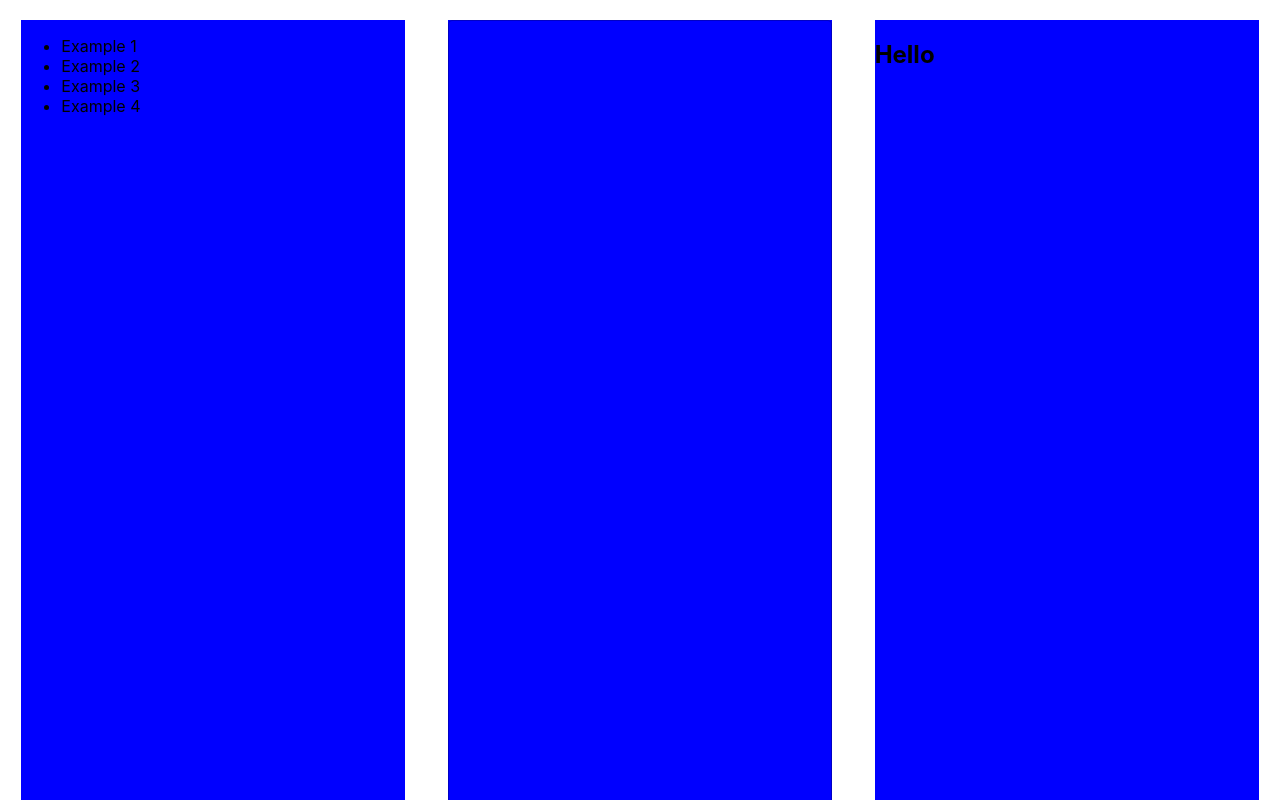
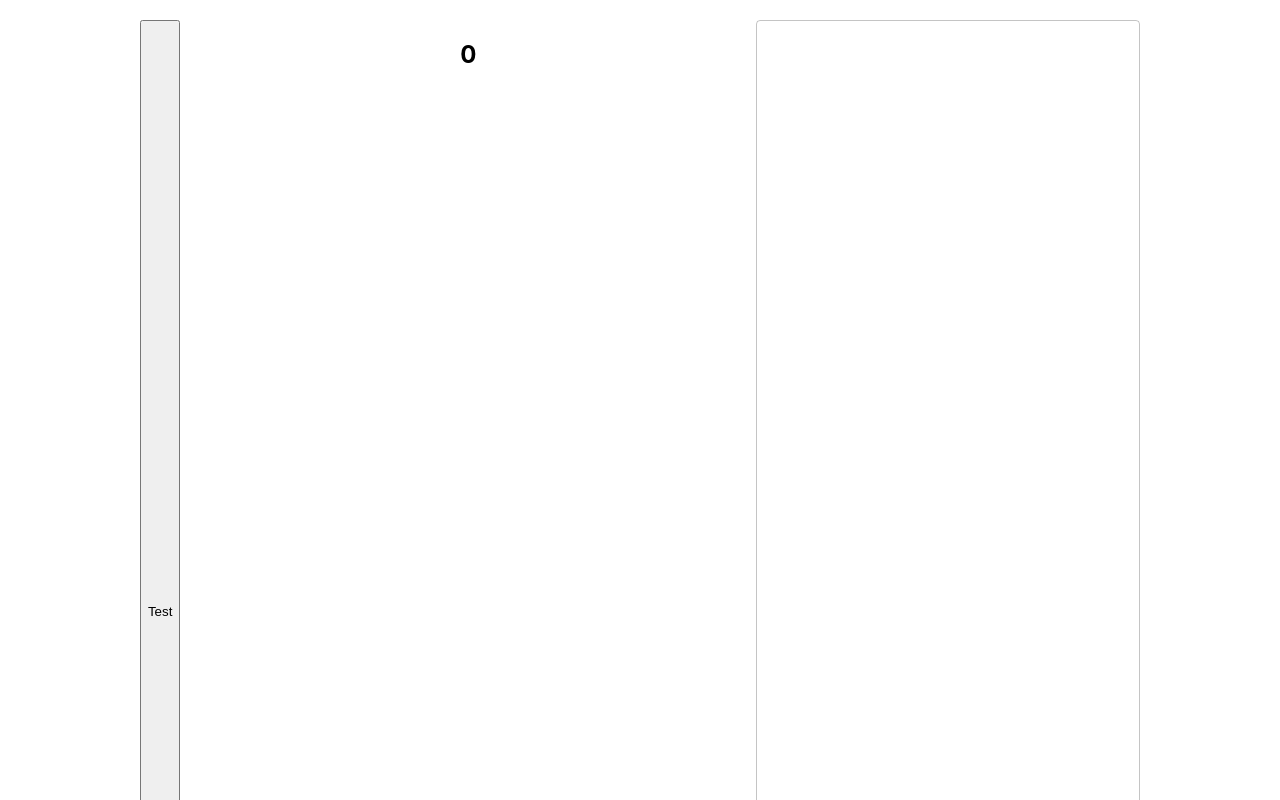
Before and after one commit to OllyDorvelus/poet-editor-next, a Next.js app: page / in a window 1280 px wide. Shown: the top 800 px of the page. Built offline with nearby package versions, Linux system fonts and the light colour scheme.

Commit message:
add word context

```diff
--- /dev/null
+++ b/components/Landing.tsx
@@ -0,0 +1,55 @@
+import React, { ReactElement, useContext } from 'react'
+import { WordProvider, WordContext } from '@/context/WordContext'
+import { Phrase } from '@/types/type';
+import { getRhymes } from '@/routes/datamuse';
+import styles from '@/styles/Home.module.css'
+import Button from '@mui/material/Button';
+import Editor from '@/components/Editor';
+import Sidebar from '@/components/Sidebar';
+
+
+type Props = {}
+
+export default function Landing({ }: Props): ReactElement {
+  const { rhymes, setRhymes } = useContext(WordContext);
+  // const [synonyms, setSynonyms] = useState<Phrase[]>([])
+  // const [antonyms, setAntonyms] = useState<Phrase[]>([])
+
+
+
+  const handleClick = async (e: React.SyntheticEvent) => {
+    e.preventDefault();
+    const incomingRhymes = await getRhymes('fun')
+    console.log('rhymes', incomingRhymes)
+    setRhymes!(incomingRhymes);
+  }
+
+  return (
+    <WordProvider>
+      <section className={styles.container}>
+        <button onClick={handleClick}>Test</button>
+        <h1>{rhymes.length}</h1>
+
+        {/* <div className={styles.column}>
+          <ul>
+            <li>Example 1</li>
+            <li>Example 2</li>
+            <li>Example 3</li>
+            <li>Example 4</li>
+          </ul>
+        </div> */}
+
+        <div className={styles.column}>
+          <div className={`${styles['editor-container']}`}>
+            <Editor />
+          </div>
+        </div>
+
+        {/* <div className={styles.column}>
+          <h1>Hello</h1>
+        </div> */}
+
+      </section>
+    </WordProvider>
+  )
+}
--- /dev/null
+++ b/context/WordContext.tsx
@@ -0,0 +1,33 @@
+import React, { useState, ReactElement, createContext } from 'react';
+import { Phrase } from '@/types/type';
+
+interface IWordContext {
+    rhymes: Phrase[];
+    setRhymes: Function;
+}
+
+const defaultState = {
+    rhymes: [],
+    setRhymes: () => { },
+}
+
+type props = {
+    children: React.ReactNode;
+}
+
+export const WordContext = createContext<IWordContext>(defaultState);
+
+export const WordProvider = ({ children }: props): JSX.Element => {
+    const [rhymes, setRhymes] = useState<Phrase[]>([])
+    const [synonyms, setSynonyms] = useState<Phrase[]>([])
+    const [antonyms, setAntonyms] = useState<Phrase[]>([])
+
+    return (
+        <WordContext.Provider value={{
+            rhymes,
+            setRhymes
+        }}>
+            {children}
+        </WordContext.Provider>
+    );
+}
--- a/pages/_app.tsx
+++ b/pages/_app.tsx
@@ -1,8 +1,11 @@
 import '../styles/globals.css'
 import type { AppProps } from 'next/app'
+import { WordProvider } from '@/context/WordContext';
+
 
 function MyApp({ Component, pageProps }: AppProps) {
-  return <Component {...pageProps} />
+
+  return <> <WordProvider><Component {...pageProps} /></WordProvider>  </>
 }
 
 export default MyApp
--- a/pages/index.tsx
+++ b/pages/index.tsx
@@ -1,51 +1,12 @@
-// import type { NextPage } from 'next'
-import React, { useState } from 'react';
-import { Phrase } from '@/types/type';
-import { getRhymes } from '@/routes/datamuse';
-import styles from '@/styles/Home.module.css'
-import Button from '@mui/material/Button';
-import Editor from '@/components/Editor';
-import Sidebar from '@/components/Sidebar';
+import React from 'react';
+import Landing from '@/components/Landing';
 
+type Props = {}
 
-const Home = (props: {}) => {
-
-  const [rhymes, setRhymes] = useState<Phrase[]>([])
-  const [synonyms, setSynonyms] = useState<Phrase[]>([])
-  const [antonyms, setAntonyms] = useState<Phrase[]>([])
-
-  const handleClick = async (e: React.SyntheticEvent) => {
-    e.preventDefault();
-    const rhymes = await getRhymes('fun')
-    console.log('rhymes', rhymes)
-    setRhymes(rhymes);
-  }
+const Home = ({ }: Props) => {
 
   return (
-    <>
-      <section className={styles.container}>
-
-        <div className={styles.column}>
-          <ul>
-            <li>Example 1</li>
-            <li>Example 2</li>
-            <li>Example 3</li>
-            <li>Example 4</li>
-          </ul>
-        </div>
-
-        <div className={styles.column}>
-          <div className={`${styles['editor-container']}`}>
-            <Editor />
-          </div>
-        </div>
-
-        <div className={styles.column}>
-          <h1>Hello</h1>
-        </div>
-
-      </section>
-    </>
+    <Landing />
   )
 }
 
--- a/styles/Home.module.css
+++ b/styles/Home.module.css
@@ -5,18 +5,9 @@
 }
 
 .column {
-  background: blue;
   width: 30%;
 }
 
 /* .editor-container {
   width: 30%;
 } */
-
-.right-sidebar {
-  background: green;
-}
-
-.left-sidebar {
-  background: red;
-}
--- a/tsconfig.json
+++ b/tsconfig.json
@@ -32,6 +32,9 @@
       "@/routes/*": [
         "routes/*"
       ],
+      "@/context/*": [
+        "context/*"
+      ],
     }
   },
   "include": [
```
